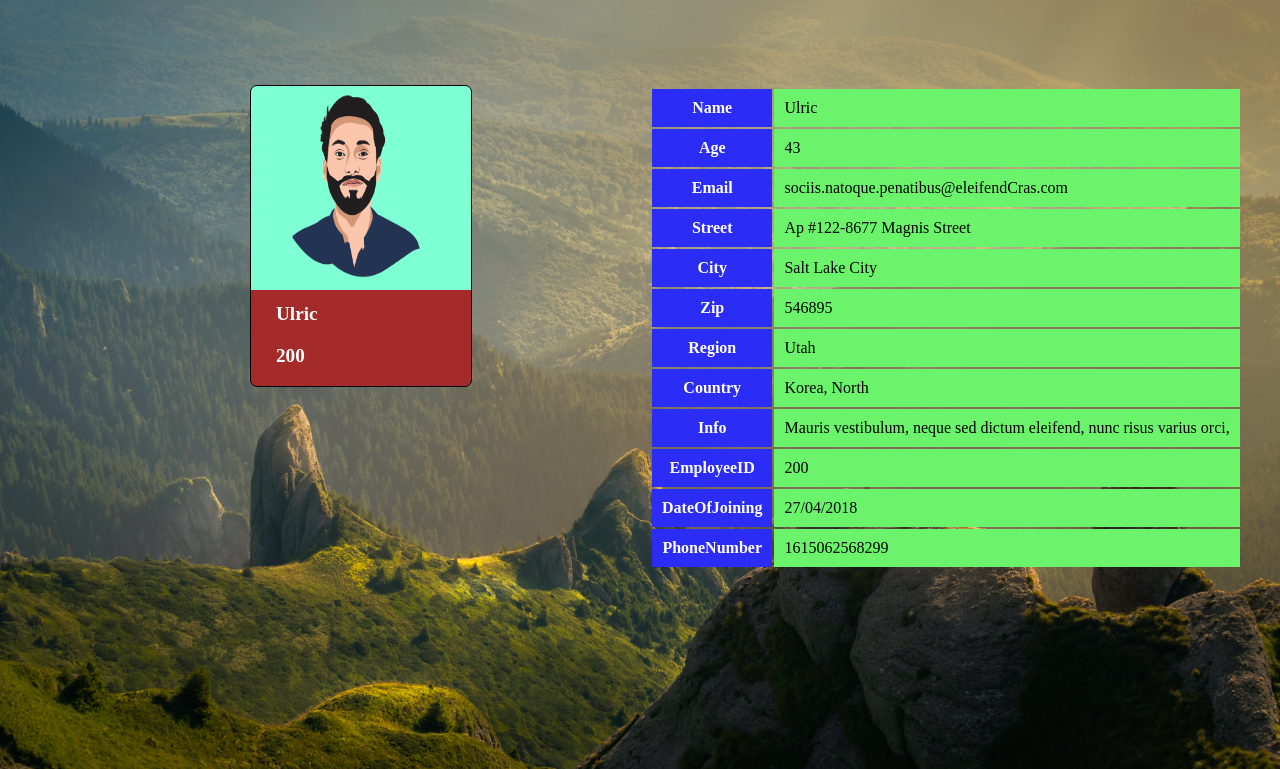
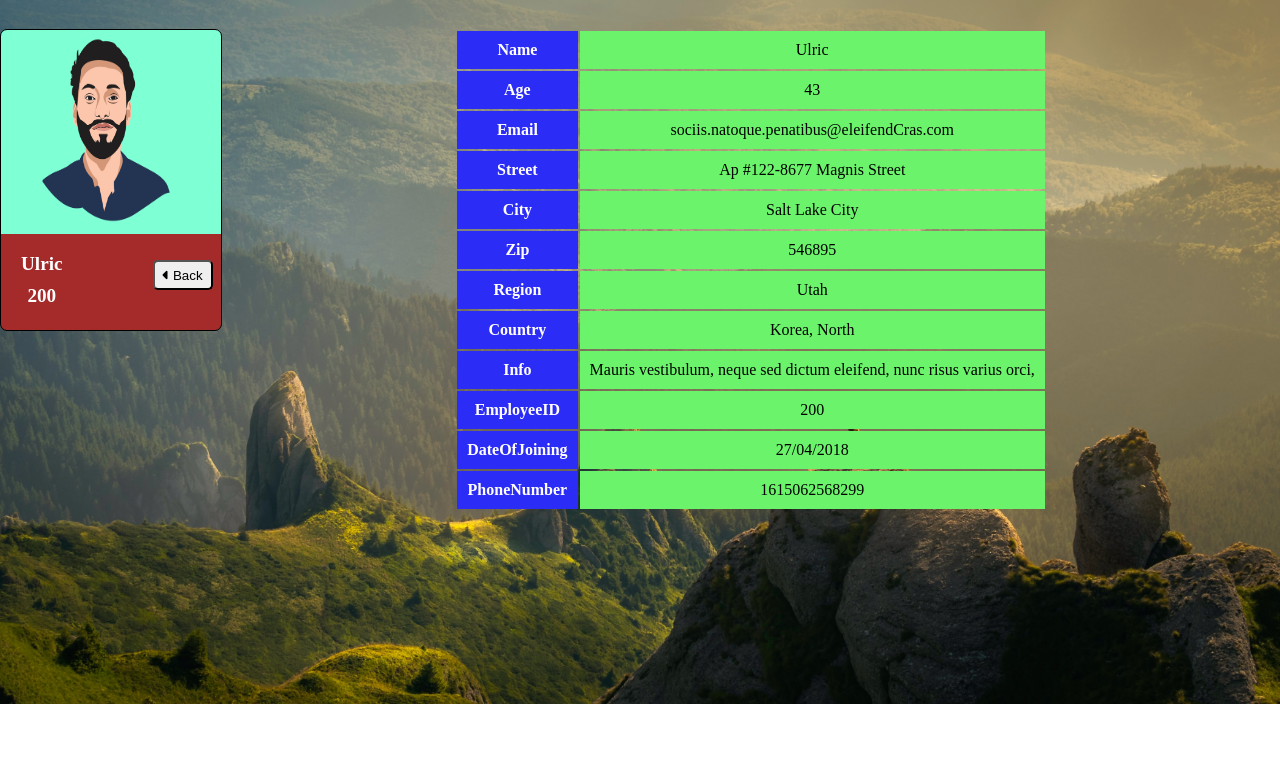
Before and after one commit to gokulgs66/gokulgs66.github.io, a plain HTML site: page employeedetails.html in a window 1280 px wide. Shown: the part 96-865 px from the top of the page. After the commit the page ends 800 px from the top, so only its background shows below. Drawn offline with Linux system fonts and the light colour scheme.

Commit message:
Update employeedetails.css

```diff
--- a/css/employeedetails.css
+++ b/css/employeedetails.css
@@ -1,17 +1,27 @@
 * {
     padding: 0%;
     margin: 0%;
-    overflow: hidden;
+    /* overflow: hidden; */
+
 }
 
 body {
     background-image: url(../images/nature.jpg);
-    width: 100%;
+    text-align: center;
+    background-position: center;
+    background-repeat: no-repeat;
+    background-attachment: fixed;
     background-size: cover;
 }
 
+.whole:not(.left){
+    display: flex;
+}
+.whole{
+    margin-top: 50px;
+
+}
 .hed {
-
     font-weight: bolder;
     font-size: xx-large;
     text-align: center;
@@ -19,9 +29,7 @@ body {
 }
 
 .box {
-    position: relative;
-    left: 250px;
-    top: 100px;
+    display: flex;
     width: 220px;
     height: 300px;
     border: 1px solid black;
@@ -38,9 +46,8 @@ img {
 
 .name {
     position: relative;
-    top: 13px;
-    margin-left: 25px;
-    margin-bottom: 55px;
+    top: 223px;
+   right: 160px;
     font-weight: bold;
     font-size: larger;
     color: rgb(255, 255, 255);
@@ -48,28 +55,21 @@ img {
 }
 
 .name #name2 {
-    margin-top: 20px;
+    position: relative;
+    top: 10px;
 }
 
 button {
-    position: relative;
-    left: 130px;
-    bottom: 90px;
-    padding: 5px;
-    text-align: end;
-    cursor: pointer;
-    width: 70px;
-    font-weight: bold;
-    border-radius: 4px;
-    border: none;
+position: relative;
+right: 70px;
+top: 230px;
+width: 60px;
+height: 30px;
+cursor: pointer;
+border-radius: 5px;
 }
 
-button i {
-    position: relative;
-    right: 13px;
-    top: 2px;
 
-}
 
 button:hover {
     background-color: rgb(255, 217, 0);
@@ -77,37 +77,19 @@ button:hover {
 
 
 
-
-
-
-
-
-
-
-
-
-
-
 table tbody tr td {
     background-color: rgb(107, 244, 107);
     padding: 10px;
-
-
 }
 
 table tbody tr th {
     background-color: rgb(44, 44, 247);
     padding: 10px;
-
     color: white;
 }
 
 #table {
-    position: relative;
-    left: 650px;
-    bottom: 200px;
+    display: flex;
+    margin: auto;
+    text-align: center;
 }
-
-tr {
-    height: 30px;
-}
```
